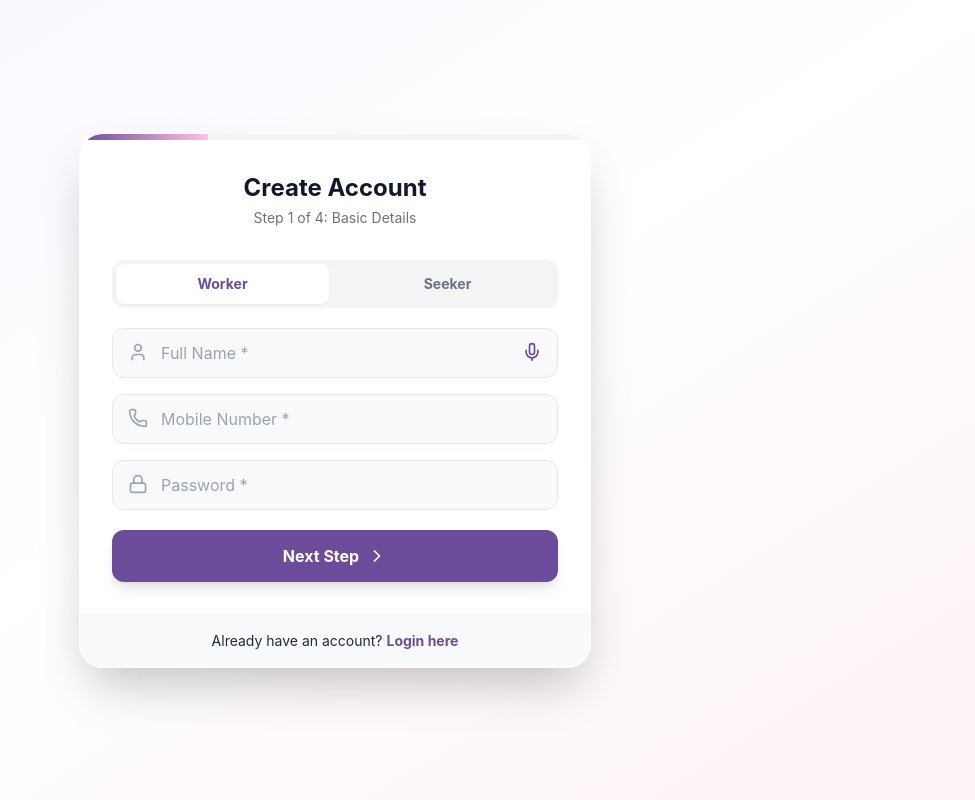
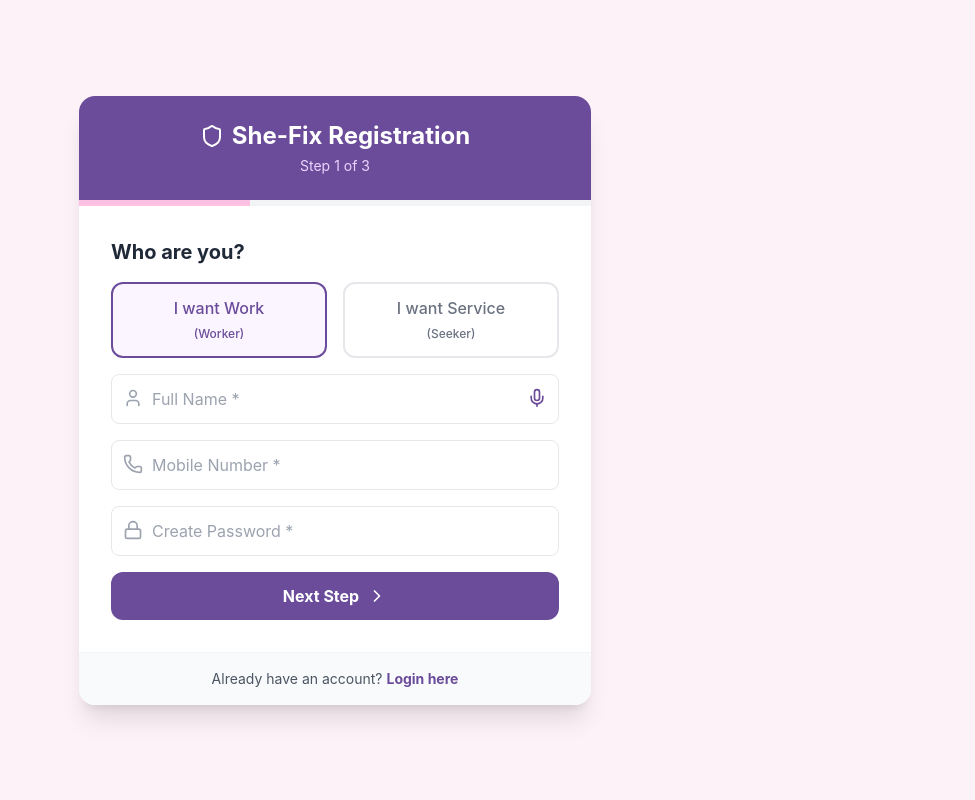
Before and after one commit to Nikunja0611/Team_Sparkler-SheFix, a React app in the folder frontend/: page /register in a window 1280 px wide. Shown: the whole page, without its empty margins (305-1280 px from the left). Built offline with nearby package versions, Linux system fonts and the light colour scheme; the HTML template or start-up script is replaced by a standard one.

Commit message:
Updated UI of Login Page

```diff
--- a/frontend/src/pages/Register.jsx
+++ b/frontend/src/pages/Register.jsx
@@ -1,6 +1,6 @@
 import React, { useState } from 'react';
 import { useNavigate, Link } from 'react-router-dom';
-import { Shield, Upload, User, Phone, Lock, ChevronRight, CheckCircle, Mic, ArrowLeft } from 'lucide-react';
+import { Shield, Upload, User, Phone, Lock, ChevronRight, CheckCircle, Mic } from 'lucide-react';
 import VideoKYC from '../components/VideoKYC';
 import { registerUser } from '../services/api';
 
@@ -15,8 +15,8 @@ const Register = () => {
     name: '',
     phone: '',
     password: '',
-    role: 'worker',
-    language: 'hi',
+    role: 'worker', // 'worker' or 'seeker'
+    language: 'hi', // Default to Hindi for workers
     idCard: null
   });
 
@@ -25,37 +25,46 @@ const Register = () => {
   };
 
   const handleFileChange = (e) => {
-    if (e.target.files && e.target.files[0]) {
     setFormData({ ...formData, idCard: e.target.files[0] });
-    }
   };
 
-  // --- VALIDATION FUNCTIONS ---
+  const handleKycSuccess = () => {
+    setKycVerified(true);
+    // Auto-advance after 1.5 seconds
+    setTimeout(() => setStep(4), 1500);
+  };
+
+  // --- VALIDATION LOGIC ---
   const validateStep1 = () => {
     if (!formData.name.trim()) return alert("Please enter your Full Name");
-    if (!formData.phone.trim() || formData.phone.length < 10) return alert("Please enter a valid Phone Number");
+    if (!formData.phone.trim() || formData.phone.length < 10) return alert("Please enter a valid 10-digit Mobile Number");
     if (!formData.password.trim()) return alert("Please create a Password");
     setStep(2);
   };
 
   const validateStep2 = () => {
-    if (!formData.idCard) return alert("Please upload your Identity Proof (Aadhaar/DL) to proceed.");
+    if (!formData.idCard) return alert("Please upload your Identity Proof (Aadhaar or Driving Licence).");
     setStep(3);
   };
 
-  const handleKycSuccess = () => {
-    setKycVerified(true);
-    setTimeout(() => setStep(4), 1500);
-  };
+  const handleSubmit = async (e) => {
+    e.preventDefault();
+    setLoading(true);
 
-  const handleSubmit = async () => {
-    setLoading(true);
     try {
       const data = new FormData();
-      Object.keys(formData).forEach(key => data.append(key, formData[key]));
+      data.append('name', formData.name);
+      data.append('phone', formData.phone);
+      data.append('password', formData.password);
+      data.append('role', formData.role);
+      data.append('language', formData.language);
       data.append('kycVerified', kycVerified);
+      if (formData.idCard) {
+        data.append('idCard', formData.idCard);
+      }
 
       await registerUser(data);
+
       alert("Registration Successful! Please Login.");
       navigate('/login');
     } catch (error) {
@@ -67,88 +76,90 @@ const Register = () => {
   };
 
   return (
-    <div className="min-h-screen bg-gradient-to-br from-purple-50 via-white to-pink-50 flex items-center justify-center p-4">
-      <div className="bg-white/90 backdrop-blur-xl w-full max-w-lg rounded-3xl shadow-2xl border border-white/50 overflow-hidden relative">
+    <div className="min-h-screen bg-pink-50 flex items-center justify-center p-4">
+      <div className="bg-white w-full max-w-lg rounded-2xl shadow-xl overflow-hidden">
 
-        {/* Top Progress Bar */}
-        <div className="h-1.5 w-full bg-gray-100">
-          <div
-            className="h-full bg-gradient-to-r from-shePurple to-shePink transition-all duration-500 ease-out"
-            style={{ width: `${(step / 4) * 100}%` }}
-          ></div>
+        {/* Previous "Nice" Header Style */}
+        <div className="bg-shePurple p-6 text-center">
+          <h2 className="text-2xl font-bold text-white flex items-center justify-center gap-2">
+            <Shield className="w-6 h-6" /> She-Fix Registration
+          </h2>
+          <p className="text-purple-200 text-sm mt-1">Step {step} of 3</p>
+        </div>
+
+        {/* Progress Bar */}
+        <div className="flex w-full h-1.5 bg-gray-100">
+          <div className={`h-full bg-shePink transition-all duration-500 ${step === 1 ? 'w-1/3' : step === 2 ? 'w-2/3' : 'w-full'}`}></div>
         </div>
 
         <div className="p-8">
-          {/* Header */}
-          <div className="text-center mb-8">
-            <h2 className="text-2xl font-bold text-gray-900">Create Account</h2>
-            <p className="text-sm text-gray-500 mt-1">Step {step} of 4: {step === 1 ? 'Basic Details' : step === 2 ? 'Upload ID' : step === 3 ? 'Video KYC' : 'Finish'}</p>
-          </div>
 
           {/* STEP 1: Basic Details */}
           {step === 1 && (
-            <div className="space-y-5 animate-fadeIn">
+            <div className="space-y-4 animate-fadeIn">
+              <h3 className="text-xl font-bold text-gray-800 mb-4">Who are you?</h3>
 
-              {/* Role Toggle */}
-              <div className="grid grid-cols-2 gap-3 p-1 bg-gray-100 rounded-xl">
-                {['worker', 'seeker'].map((r) => (
+              {/* Role Selection */}
+              <div className="flex gap-4 mb-6">
                 <button
-                    key={r}
                   type="button"
-                    onClick={() => setFormData({ ...formData, role: r })}
-                    className={`py-2.5 rounded-lg text-sm font-bold capitalize transition-all ${
-                      formData.role === r
-                        ? 'bg-white text-shePurple shadow-sm'
-                        : 'text-gray-500 hover:text-gray-700'
-                    }`}
+                  onClick={() => setFormData({...formData, role: 'worker'})}
+                  className={`flex-1 py-3 rounded-xl border-2 font-medium transition ${formData.role === 'worker' ? 'border-shePurple bg-purple-50 text-shePurple' : 'border-gray-200 text-gray-500'}`}
                 >
-                    {r}
+                  I want Work <br/><span className="text-xs">(Worker)</span>
                 </button>
-                ))}
+                <button
+                  type="button"
+                  onClick={() => setFormData({...formData, role: 'seeker'})}
+                  className={`flex-1 py-3 rounded-xl border-2 font-medium transition ${formData.role === 'seeker' ? 'border-shePurple bg-purple-50 text-shePurple' : 'border-gray-200 text-gray-500'}`}
+                >
+                  I want Service <br/><span className="text-xs">(Seeker)</span>
+                </button>
               </div>
 
-              {/* Inputs */}
-              <div className="space-y-4">
-                <div className="relative group">
-                  <User className="absolute left-4 top-3.5 w-5 h-5 text-gray-400 group-focus-within:text-shePurple" />
+              {/* Inputs with Icons */}
+              <div className="relative">
+                <User className="absolute left-3 top-3.5 w-5 h-5 text-gray-400" />
                 <input
                   name="name"
                   value={formData.name}
+                  placeholder="Full Name *"
+                  required
+                  className="w-full pl-10 pr-10 py-3 border border-gray-200 rounded-lg focus:outline-none focus:border-shePurple"
                   onChange={handleChange}
-                    placeholder="Full Name *"
-                    className="w-full pl-12 pr-12 py-3 bg-gray-50 border border-gray-200 rounded-xl focus:bg-white focus:border-shePurple focus:outline-none transition"
                 />
-                  <Mic className="absolute right-4 top-3.5 w-5 h-5 text-shePurple cursor-pointer hover:scale-110" />
+                <Mic className="absolute right-3 top-3.5 w-5 h-5 text-shePurple cursor-pointer hover:scale-110 transition" />
               </div>
 
-                <div className="relative group">
-                  <Phone className="absolute left-4 top-3.5 w-5 h-5 text-gray-400 group-focus-within:text-shePurple" />
+              <div className="relative">
+                <Phone className="absolute left-3 top-3.5 w-5 h-5 text-gray-400" />
                 <input
                   name="phone"
                   type="tel"
                   value={formData.phone}
+                  placeholder="Mobile Number *"
+                  required
+                  className="w-full pl-10 py-3 border border-gray-200 rounded-lg focus:outline-none focus:border-shePurple"
                   onChange={handleChange}
-                    placeholder="Mobile Number *"
-                    className="w-full pl-12 py-3 bg-gray-50 border border-gray-200 rounded-xl focus:bg-white focus:border-shePurple focus:outline-none transition"
                 />
               </div>
 
-                <div className="relative group">
-                  <Lock className="absolute left-4 top-3.5 w-5 h-5 text-gray-400 group-focus-within:text-shePurple" />
+              <div className="relative">
+                <Lock className="absolute left-3 top-3.5 w-5 h-5 text-gray-400" />
                 <input
                   name="password"
                   type="password"
                   value={formData.password}
+                  placeholder="Create Password *"
+                  required
+                  className="w-full pl-10 py-3 border border-gray-200 rounded-lg focus:outline-none focus:border-shePurple"
                   onChange={handleChange}
-                    placeholder="Password *"
-                    className="w-full pl-12 py-3 bg-gray-50 border border-gray-200 rounded-xl focus:bg-white focus:border-shePurple focus:outline-none transition"
                 />
-                </div>
               </div>
 
               <button
                 onClick={validateStep1}
-                className="w-full bg-shePurple text-white py-3.5 rounded-xl font-bold shadow-lg hover:bg-purple-800 transition flex items-center justify-center gap-2"
+                className="w-full bg-shePurple text-white py-3 rounded-xl font-bold hover:bg-purple-800 transition flex items-center justify-center gap-2 mt-4"
               >
                 Next Step <ChevronRight className="w-5 h-5" />
               </button>
@@ -158,37 +169,36 @@ const Register = () => {
           {/* STEP 2: Identity Documents */}
           {step === 2 && (
             <div className="space-y-6 animate-fadeIn">
-              <div className="border-2 border-dashed border-purple-200 rounded-2xl p-8 text-center bg-purple-50/30 hover:bg-purple-50 transition cursor-pointer relative">
+              <h3 className="text-xl font-bold text-gray-800">Upload Identity Proof</h3>
+              <p className="text-sm text-gray-500">Required for "Pink-Shield" Verification</p>
+
+              <div className="border-2 border-dashed border-shePurple/30 rounded-xl p-8 text-center bg-purple-50/50 hover:bg-purple-50 transition">
                 <input
                   type="file"
                   id="id-upload"
-                  className="absolute inset-0 w-full h-full opacity-0 cursor-pointer"
+                  className="hidden"
                   onChange={handleFileChange}
                   accept="image/*,.pdf"
                 />
-                <div className="flex flex-col items-center pointer-events-none">
-                  <div className="w-16 h-16 bg-white rounded-full flex items-center justify-center shadow-sm mb-3">
-                    <Upload className="w-8 h-8 text-shePurple" />
+                <label htmlFor="id-upload" className="cursor-pointer flex flex-col items-center">
+                  <Upload className="w-10 h-10 text-shePurple mb-2" />
+                  <span className="text-shePurple font-medium">Click to Upload Aadhaar / DL</span>
+                  <span className="text-xs text-gray-400 mt-1">Supports JPG, PNG, PDF</span>
+                </label>
+                {formData.idCard && (
+                  <div className="mt-4 flex items-center justify-center gap-2 text-green-600 bg-green-50 px-3 py-1 rounded-full text-sm">
+                    <CheckCircle className="w-4 h-4" /> {formData.idCard.name}
                   </div>
-                  <span className="text-gray-900 font-bold">Upload Aadhaar / DL *</span>
-                  <span className="text-xs text-gray-500 mt-1">Supports JPG, PNG, PDF</span>
-                </div>
+                )}
               </div>
 
-              {formData.idCard && (
-                <div className="flex items-center gap-3 bg-green-50 p-3 rounded-xl border border-green-100">
-                  <CheckCircle className="w-5 h-5 text-green-600" />
-                  <span className="text-sm text-green-800 font-medium truncate">{formData.idCard.name}</span>
-                </div>
-              )}
-
-              <div className="flex gap-3 pt-2">
-                <button onClick={() => setStep(1)} className="px-6 py-3 rounded-xl border border-gray-200 text-gray-600 font-bold hover:bg-gray-50">Back</button>
+              <div className="flex gap-3">
+                <button onClick={() => setStep(1)} className="flex-1 py-3 text-gray-500 font-medium hover:bg-gray-100 rounded-xl">Back</button>
                 <button
                   onClick={validateStep2}
-                  className="flex-1 bg-shePurple text-white py-3 rounded-xl font-bold hover:bg-purple-800 transition shadow-lg"
+                  className="flex-1 bg-shePurple text-white py-3 rounded-xl font-bold hover:bg-purple-800 transition"
                 >
-                  Continue to KYC
+                  Start Video KYC
                 </button>
               </div>
             </div>
@@ -196,56 +206,47 @@ const Register = () => {
 
           {/* STEP 3: Video KYC */}
           {step === 3 && (
-            <div className="animate-fadeIn">
-              <div className="bg-black rounded-2xl overflow-hidden shadow-2xl border-4 border-shePurple mb-6 relative aspect-[4/3]">
-                {/* Overlay Text */}
-                <div className="absolute top-4 left-0 right-0 text-center z-10">
-                  <span className="bg-black/50 text-white text-xs px-3 py-1 rounded-full backdrop-blur-md">
-                    Look at the camera
-                  </span>
-                </div>
+            <div className="animate-fadeIn text-center">
+              <h3 className="text-xl font-bold text-gray-800 mb-2">Face Verification</h3>
+              <p className="text-sm text-gray-500 mb-4">Please look at the camera to verify your identity.</p>
+
+              {/* Video Component */}
+              <div className="border-4 border-shePurple rounded-xl overflow-hidden mb-4 bg-black">
                 <VideoKYC userId="temp-registration-id" onVerified={handleKycSuccess} />
               </div>
 
-              <div className="text-center">
-                {kycVerified ? (
-                  <p className="text-green-600 font-bold flex items-center justify-center gap-2 animate-bounce">
-                    <CheckCircle className="w-6 h-6" /> Verification Complete!
+              {kycVerified && (
+                <p className="text-green-600 font-bold flex items-center justify-center gap-2">
+                  <CheckCircle className="w-5 h-5" /> Verified Successfully!
                 </p>
-                ) : (
-                  <p className="text-gray-500 text-sm">Please blink to verify lifeness.</p>
               )}
-              </div>
             </div>
           )}
 
-          {/* STEP 4: Success/Submit */}
+          {/* STEP 4: Submit */}
           {step === 4 && (
-            <div className="text-center animate-fadeIn py-4">
-              <div className="w-24 h-24 bg-gradient-to-br from-green-400 to-green-600 rounded-full flex items-center justify-center mx-auto mb-6 shadow-xl shadow-green-200">
-                <CheckCircle className="w-12 h-12 text-white" />
+            <div className="text-center animate-fadeIn space-y-6">
+              <div className="w-20 h-20 bg-green-100 rounded-full flex items-center justify-center mx-auto">
+                <CheckCircle className="w-10 h-10 text-green-600" />
               </div>
-              <h3 className="text-3xl font-bold text-gray-900 mb-2">You're All Set!</h3>
-              <p className="text-gray-500 mb-8 max-w-xs mx-auto">Your identity has been verified. Welcome to the She-Fix family.</p>
+              <h3 className="text-2xl font-bold text-gray-900">All Set!</h3>
+              <p className="text-gray-600">Your details and KYC have been captured.</p>
 
               <button
                 onClick={handleSubmit}
                 disabled={loading}
-                className="w-full bg-shePurple text-white py-4 rounded-xl font-bold text-lg hover:bg-purple-800 transition shadow-xl hover:shadow-2xl hover:-translate-y-1"
+                className="w-full bg-shePurple text-white py-4 rounded-xl font-bold hover:bg-purple-800 transition shadow-lg disabled:opacity-70"
               >
-                {loading ? "Creating Account..." : "Enter Dashboard"}
+                {loading ? "Creating Account..." : "Finish Registration"}
               </button>
             </div>
           )}
 
         </div>
 
-        {/* Footer Link */}
-        {step === 1 && (
-          <div className="bg-gray-50 p-4 text-center text-sm border-t border-gray-100">
+        <div className="bg-gray-50 p-4 text-center text-sm text-gray-600 border-t border-gray-100">
           Already have an account? <Link to="/login" className="text-shePurple font-bold hover:underline">Login here</Link>
         </div>
-        )}
       </div>
     </div>
   );
--- a/frontend/tailwind.config.js
+++ b/frontend/tailwind.config.js
@@ -10,6 +10,7 @@ export default {
         shePurple: '#6B4C9A',
         shePink: '#FFC1E3',
       },
+
       fontFamily: {
         sans: ['Inter', 'sans-serif'],
       }
```
Lines whose indentation alone changed are shown as unchanged.
